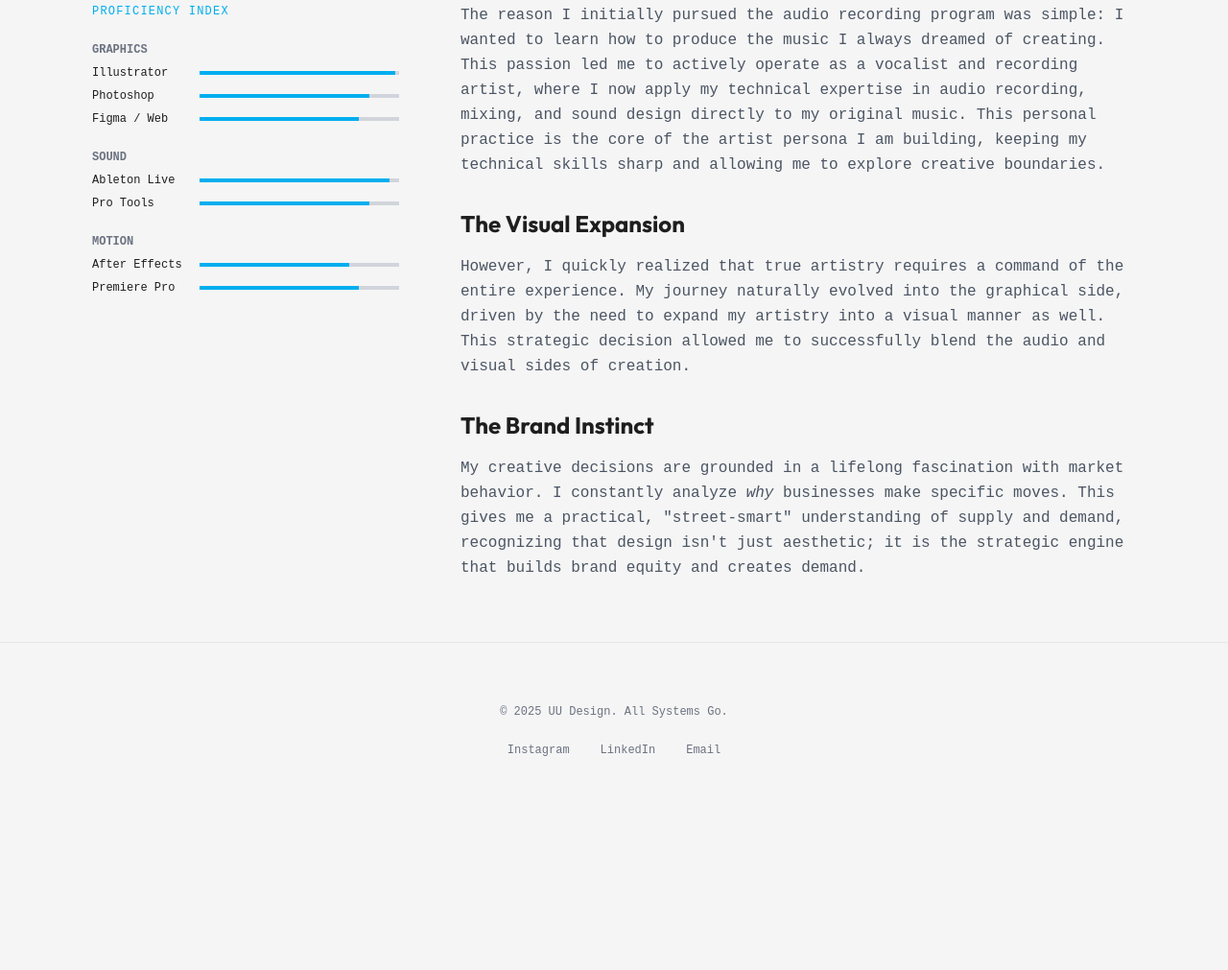
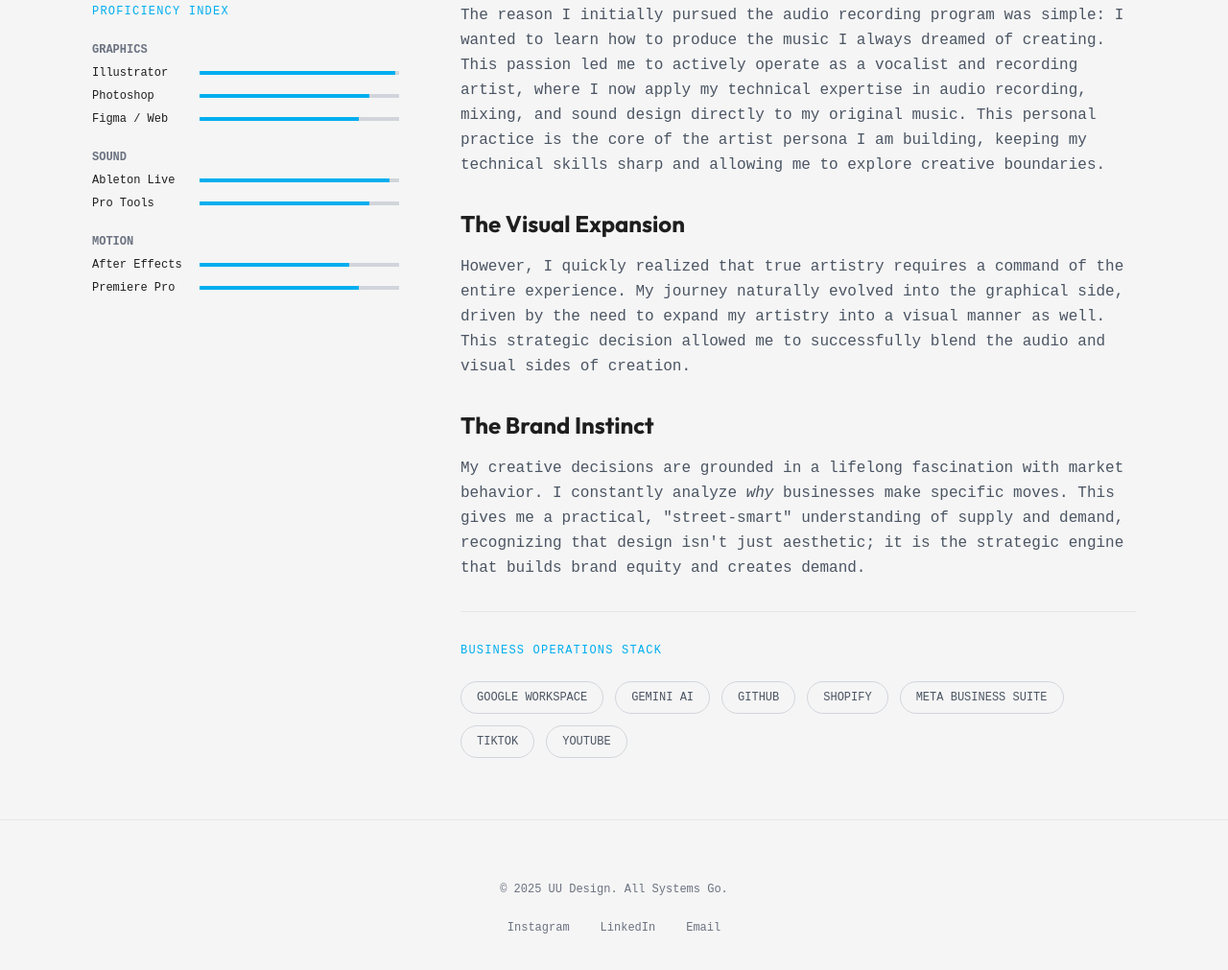
Before and after one commit to uudesign-co/portfolio, a plain HTML site: page about.html in a window 1280 px wide. Shown: the part 763-1774 px from the top of the page at 96% size. Before the commit the page ends 1617 px from the top, so only its background shows below. Drawn offline with nearby package versions, Linux system fonts and the light colour scheme; a web font is replaced by a local one.

Commit message:
Add files via upload

```diff
--- a/about.html
+++ b/about.html
@@ -71,7 +71,7 @@
                 <img src="images/logo.png" alt="UU Design Logo" class="h-8 w-auto dark:invert">
             </a>
 
-            <!-- Desktop Menu -->
+            <!-- Desktop Menu (Updated) -->
             <div class="hidden md:flex gap-8 font-mono text-sm">
                 <a href="index.html#portfolio" class="hover:text-accent transition-colors">PORTFOLIO</a>
                 <a href="about.html" class="text-accent font-bold">ABOUT</a>
@@ -228,6 +228,35 @@
                         </p>
                     </div>
 
+                    <!-- NEW SECTION: Business Operations (Tag Cloud Style) -->
+                    <div class="pt-8 border-t border-gray-200 dark:border-gray-800">
+                        <h4 class="font-mono text-xs text-accent uppercase tracking-widest mb-6">Business Operations Stack</h4>
+
+                        <div class="flex flex-wrap gap-3">
+                            <span class="px-4 py-2 border border-gray-300 dark:border-gray-700 rounded-full font-mono text-xs text-gray-600 dark:text-gray-400 hover:border-accent hover:text-accent transition-colors cursor-default">
+                                GOOGLE WORKSPACE
+                            </span>
+                            <span class="px-4 py-2 border border-gray-300 dark:border-gray-700 rounded-full font-mono text-xs text-gray-600 dark:text-gray-400 hover:border-accent hover:text-accent transition-colors cursor-default">
+                                GEMINI AI
+                            </span>
+                            <span class="px-4 py-2 border border-gray-300 dark:border-gray-700 rounded-full font-mono text-xs text-gray-600 dark:text-gray-400 hover:border-accent hover:text-accent transition-colors cursor-default">
+                                GITHUB
+                            </span>
+                            <span class="px-4 py-2 border border-gray-300 dark:border-gray-700 rounded-full font-mono text-xs text-gray-600 dark:text-gray-400 hover:border-accent hover:text-accent transition-colors cursor-default">
+                                SHOPIFY
+                            </span>
+                            <span class="px-4 py-2 border border-gray-300 dark:border-gray-700 rounded-full font-mono text-xs text-gray-600 dark:text-gray-400 hover:border-accent hover:text-accent transition-colors cursor-default">
+                                META BUSINESS SUITE
+                            </span>
+                            <span class="px-4 py-2 border border-gray-300 dark:border-gray-700 rounded-full font-mono text-xs text-gray-600 dark:text-gray-400 hover:border-accent hover:text-accent transition-colors cursor-default">
+                                TIKTOK
+                            </span>
+                            <span class="px-4 py-2 border border-gray-300 dark:border-gray-700 rounded-full font-mono text-xs text-gray-600 dark:text-gray-400 hover:border-accent hover:text-accent transition-colors cursor-default">
+                                YOUTUBE
+                            </span>
+                        </div>
+                    </div>
+
                     <!-- MOBILE IMAGE -->
                     <div class="block lg:hidden relative w-full aspect-[3/4] bg-gray-200 dark:bg-gray-800 border border-gray-300 dark:border-gray-700 overflow-hidden mt-12">
                         <img src="images/portrait.jpg" alt="Portrait of William" class="absolute inset-0 w-full h-full object-cover grayscale hover:grayscale-0 transition-all duration-500">
```
